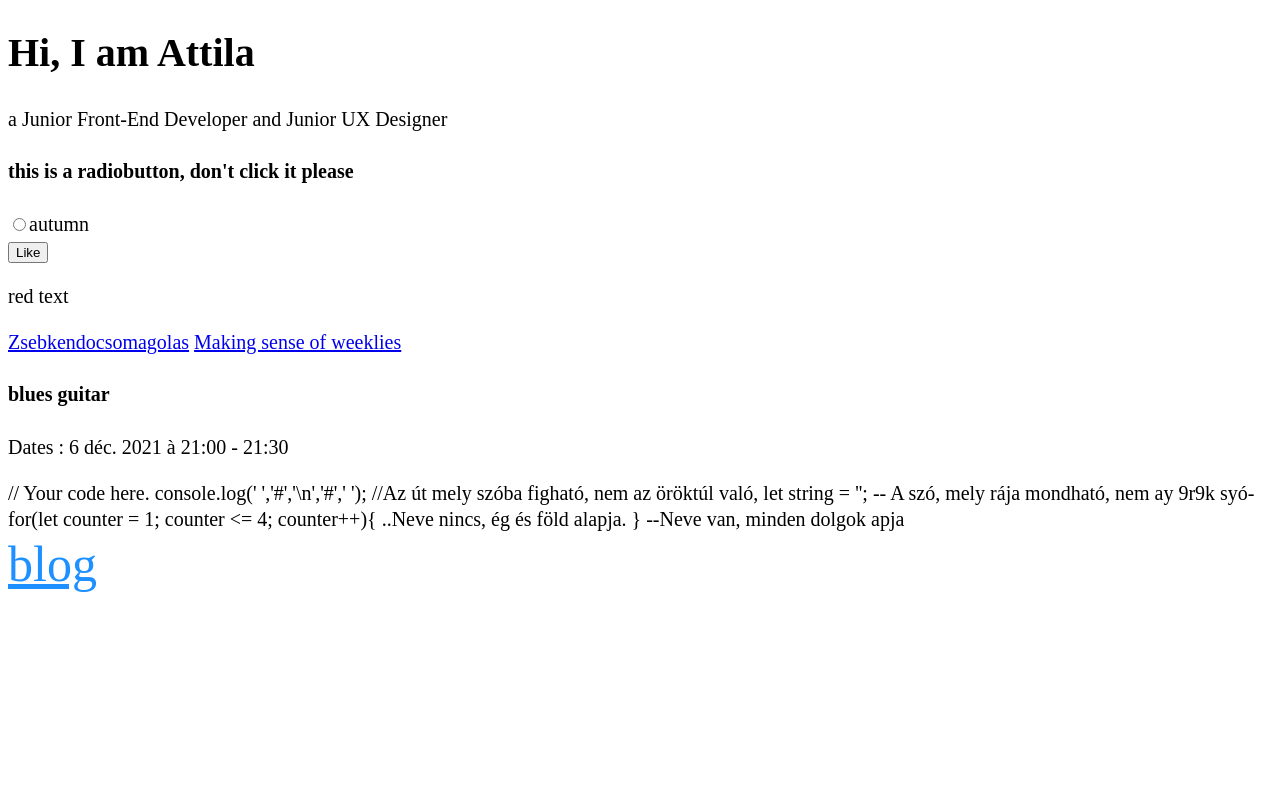
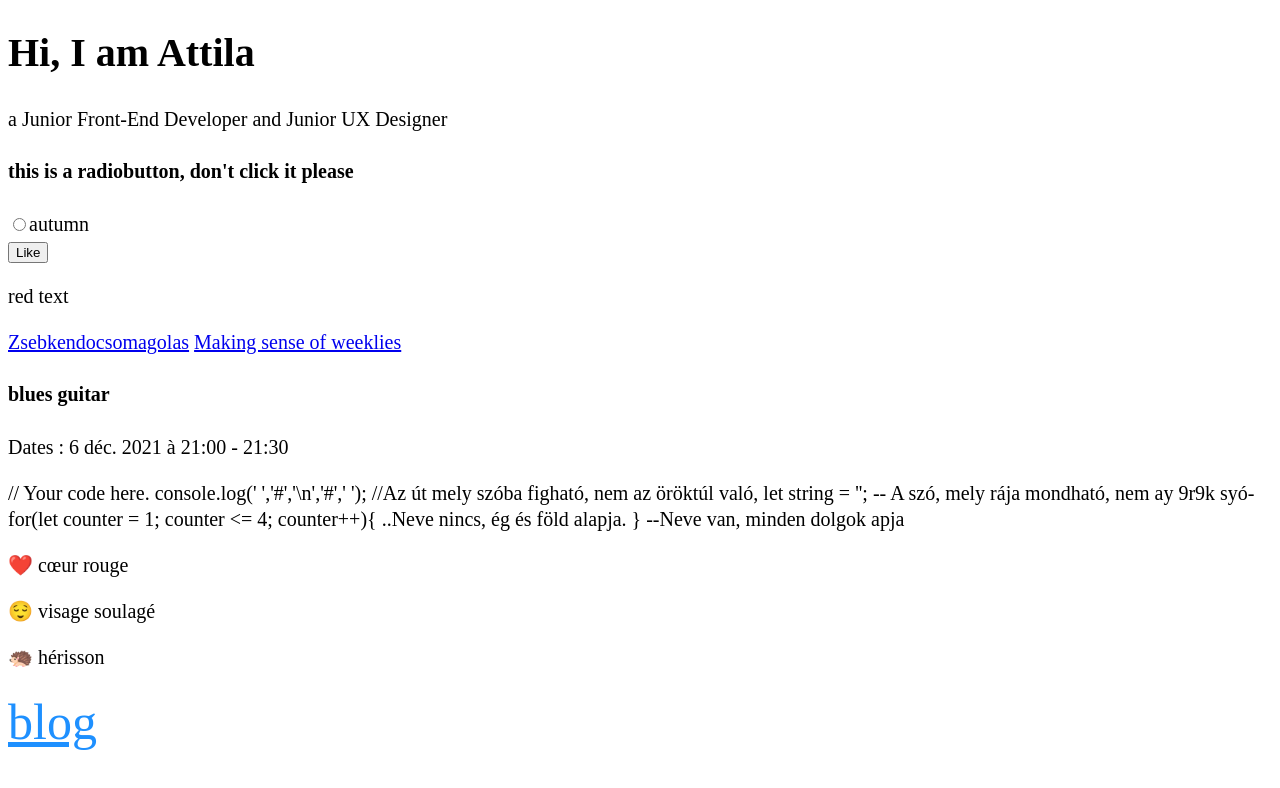
Before and after one commit to attilavajdaxyz/fuzzy-octo-spoon, a website: page index.html in a window 1280 px wide. Drawn offline with nearby package versions, Linux system fonts and the light colour scheme.

Commit message:
ilyeneket kell nyomatni: atomic change/project, feelgood emojis with french learning in div container

```diff
--- a/index.html
+++ b/index.html
@@ -56,7 +56,14 @@
 
 
 
-
+	<!-- 2021 december 8 Mercredi -->
+	<div class="emojiFrench">
+		<div class="boxEmoji">
+			<p>❤️  cœur rouge </p>
+			<p>😌 visage soulagé</p>
+			<p>🦔 hérisson</p>
+		</div>
+	</div>
 
 
 
```
